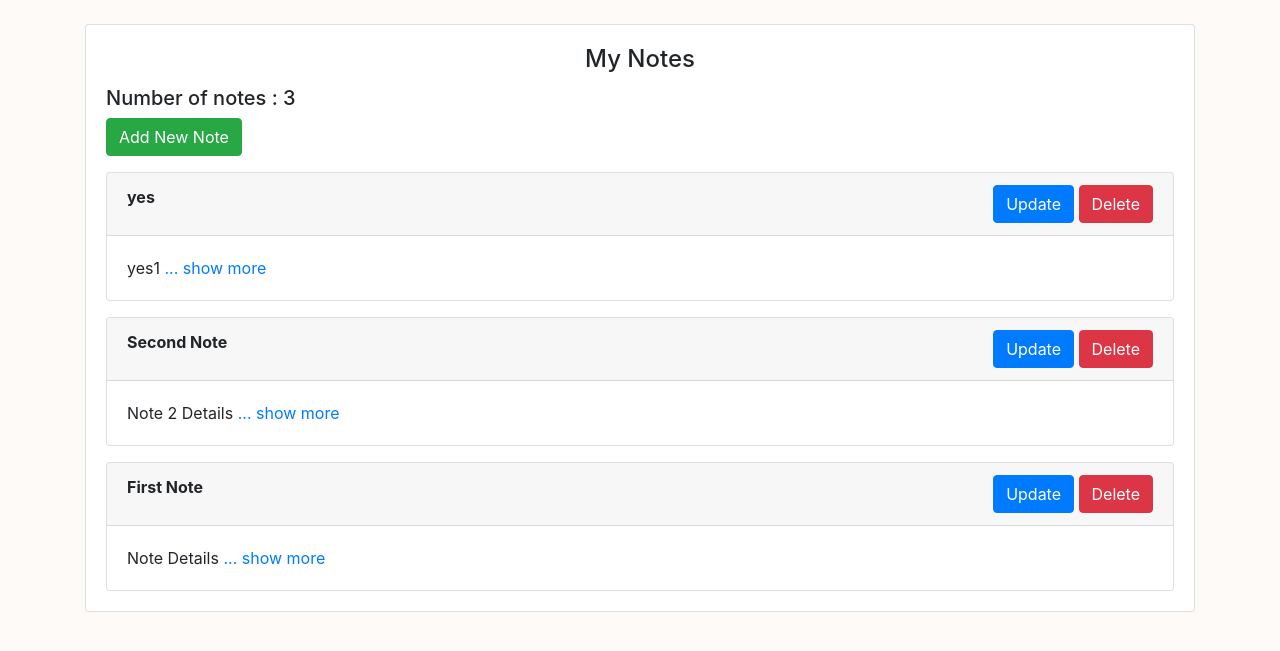
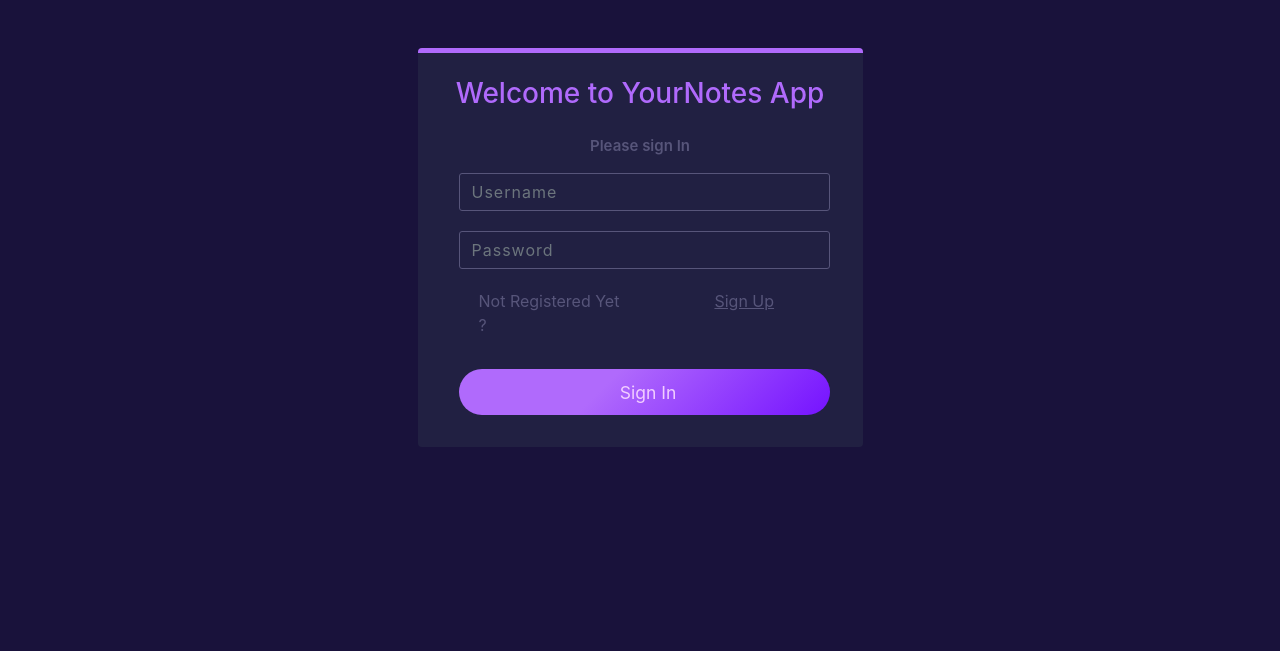
Before and after one commit to AymenBoujmil/Software_Testing_And_Devops, a Flask app: page / in a window 1280 px wide. Shown: the top 651 px of the page. Run offline with Flask 2, Linux system fonts and the light colour scheme; data comes from the database, SQL or seed files in the repository; both versions use the stored data as it was after the commit.

Commit message:
new front

```diff
--- a/App.py
+++ b/App.py
@@ -3,13 +3,71 @@ from flask import request
 from flask import render_template
 from flask import redirect
 from flask import flash
+from flask import session
+from flask import url_for
 import sqlite3
 from NotesRepo import *
+from functools import wraps
+import AuthRepo
+
 app = Flask(__name__)
 app.secret_key = "flaskSecret"
 
 
+@app.route('/register')
+def register():
+    return render_template('register.html')
+
+
+@app.route('/signup')
+def signup():
+    username = request.args.get('username')
+    password = request.args.get('password')
+    AuthRepo.signUp(username, str(password))
+    flash("User Registered successfully", "success")
+    return render_template('login.html')
+
+
+@app.route('/signin')
+def login():
+    print(request.args)
+    username = request.args.get('username')
+    password = request.args.get('password')
+    print(username,'usern')
+
+    result, error = AuthRepo.signIn(username, str(password))
+    print(result)
+    if result:
+        session['logged_in'] = True
+        session['username'] = username
+        flash('Logged in successfully', 'success')
+        return redirect(url_for("root"))
+    else:
+        return render_template('login.html', error=error)
+
+
+def is_logged_in(f):
+    @wraps(f)
+    def wrap(*args, **kwargs):
+        if 'logged_in' in session:
+            return f(*args, **kwargs)
+        else:
+            flash('Not Connected', 'danger')
+            return render_template('login.html')
+
+    return wrap
+
+
+@app.route('/logout')
+@is_logged_in
+def logout():
+    session.clear()
+    flash('Logged out successfully', 'success')
+    return render_template('login.html')
+
+
 @app.route('/')
+@is_logged_in
 def root():
     notes = fetchAll()
     number = notesNumber(notes)
@@ -17,18 +75,20 @@ def root():
 
 
 @app.route('/note/<_id>')
+@is_logged_in
 def note(_id):
-
     note = fetchone(_id)
     return render_template('note.html', note=note)
 
 
 @app.route('/create')
+@is_logged_in
 def create():
     return render_template('create.html')
 
 
 @app.route('/edit')
+@is_logged_in
 def edit():
     # Get request args
     title = request.args.get('title')
@@ -39,6 +99,7 @@ def edit():
 
 
 @app.route('/insert')
+@is_logged_in
 def insert():
     # Get request args
     title = request.args.get('title')
@@ -49,16 +110,18 @@ def insert():
 
 
 @app.route('/update/<_id>')
+@is_logged_in
 def update(_id):
     # Get request args
     title = request.args.get('title')
     note = request.args.get('note')
     noteUpdate(_id, title, note)
-    flash("Note updated successfully","success")
+    flash("Note updated successfully", "success")
     return redirect('/')
 
 
 @app.route('/delete/<_id>')
+@is_logged_in
 def delete(_id):
     noteDelete(_id)
     flash('Note deleted successfully', "success")
--- a/UnitTests/unitTests.py
+++ b/UnitTests/unitTests.py
@@ -62,7 +62,6 @@ class TestUpdateNote(TestCase):
         # Then
         mock_execute.assert_called_once()
 
-
 class TestDelete(TestCase):
     @patch("NotesRepo.sqlite3")
     def test_deleteProduct(self, mocked_object):
--- /dev/null
+++ b/static/css.css
@@ -0,0 +1,141 @@
+body{
+	background-color: #19123B;
+}
+.card{
+	border: none;
+	border-top: 5px solid  rgb(176,106,252);
+	background: #212042;
+	color: #57557A;
+}
+p{
+	font-weight: 600;
+	font-size: 15px;
+}
+.fab{
+	display: flex;
+	justify-content: center;
+	align-items: center;
+	border: none;
+	background: #2A284D;
+	height: 40px;
+	width: 90px;
+}
+.fab:hover{
+	cursor: pointer;
+}
+.fa-twitter{
+	color: #56ABEC;
+}
+.fa-facebook{
+	color: #1775F1;
+}
+.fa-google{
+	color: #CB5048;
+}
+.division{
+	float: none;
+	position: relative;
+	margin: 30px auto 20px;
+	text-align: center;
+	width: 100%;
+	box-sizing: border-box;
+}
+.division .line{
+	border-top: 1.5px solid #57557A;;
+	position: absolute;
+	top: 13px;
+	width: 85%;
+}
+.line.l{
+	left: 52px;
+}
+.line.r{
+	right: 45px;
+
+}
+.division span{
+	font-weight: 600;
+	font-size: 14px;
+}
+.myform{
+	padding: 0 25px 0 33px;
+}
+.form-control{
+	border: 1px solid #57557A;
+	border-radius: 3px;
+	background: #212042;
+	margin-bottom: 20px;
+	letter-spacing: 1px;
+
+}
+.form-control:focus{
+	border: 1px solid #57557A;
+	border-radius: 3px;
+	box-shadow: none;
+	background: #212042;
+	color: #fff;
+	letter-spacing: 1px;
+}
+.bn{
+	text-decoration: underline;
+}
+.bn:hover{
+	cursor: pointer;
+}
+.form-check-input {
+    margin-top: 8px!important;
+    }
+.btn-primary{
+background: linear-gradient(135deg, rgba(176,106,252,1) 39%,rgba(116,17,255,1) 101%);
+border: none;
+border-radius: 50px;
+}
+.btn-success{
+background: linear-gradient(135deg, #1775F1 39%,rgba(116,17,255,1) 101%);
+border: none;
+border-radius: 50px;
+}
+.btn-danger{
+background: linear-gradient(135deg,   #c54e56 39%,#7f3558  101%);
+border: none;
+border-radius: 50px;
+}
+.btn-secondary{
+	background: linear-gradient(135deg,   #57557A 39%,#212042  101%);
+border: none;
+border-radius: 50px;
+}
+.btn-primary:focus{
+	box-shadow: none;
+	border: none;
+}
+small{
+	color: #F2CEFF;
+}
+.far.fa-user{
+	font-size: 13px;
+}
+
+@media(min-width: 767px){
+	.bn{
+		text-align: right;
+	}
+}
+@media(max-width: 767px){
+	.form-check{
+		text-align: center;
+	}
+	.bn{
+		text-align: center;
+		align-items: center;
+	}
+}
+@media(max-width: 450px){
+	.fab{
+		width: 100%;
+		height: 100%;
+	}
+	.division .line{
+		width: 50%;
+	}
+}
--- a/templates/create.html
+++ b/templates/create.html
@@ -7,6 +7,7 @@
         <div class="card mt-4">
           <div class="p-2 card-title text-center"><h2>New Note</h2></div>
           <div class="card-body">
+            <button class="btn btn-secondary" onclick="history.back()">Back</button>
             <form id="note" method="get" action="/insert" class="form-group">
               <div class="form-group">
               <label class="my-1 mr-2" for="title">Title :</label>
--- a/templates/edit.html
+++ b/templates/edit.html
@@ -6,6 +6,7 @@
       <div class="col">
         <div class="card mt-4">
           <div class="card-body">
+            <button class="btn btn-secondary" onclick="history.back()">Back</button>
             <form id="note" method="get" action="/update/{{_id}}?title={{title}}&note={{note}}" class="form-group">
               <input type="text" name="title" placeholder="Enter note title..." value="{{title}}" class="form-control"/>
               <textarea name="note" class="form-control noresize mt-2" placeholder="Leave your note here..." rows="12">{{note}}</textarea>
--- a/templates/layout.html
+++ b/templates/layout.html
@@ -2,11 +2,13 @@
 <html lang="en">
 <head>
     <link rel="stylesheet" href="https://cdn.jsdelivr.net/npm/bootstrap@4.6.1/dist/css/bootstrap.min.css">
+    <link rel="stylesheet" href="{{ url_for('static',filename='css.css')}}">
+
   <script src="https://cdn.jsdelivr.net/npm/jquery@3.6.0/dist/jquery.slim.min.js"></script>
   <script src="https://cdn.jsdelivr.net/npm/popper.js@1.16.1/dist/umd/popper.min.js"></script>
   <script src="https://cdn.jsdelivr.net/npm/bootstrap@4.6.1/dist/js/bootstrap.bundle.min.js"></script>
 </head>
-<body style=" background: rgba(200,100,4,0.03);">
+<body>
 {% block body %} {% endblock %}
 </body>
 </html>
--- /dev/null
+++ b/templates/login.html
@@ -0,0 +1,35 @@
+{% extends 'layout.html' %}
+{% if error %}
+  <div class="alert alert-danger" id="error">{{error}}</div>
+{% endif %}
+{% block body %}
+<div class="container">
+	<div class="row d-flex justify-content-center mt-5">
+		<div class="col-12 col-md-8 col-lg-6 col-xl-5">
+			<div class="card py-3 px-2">
+                <h3 class="text-center mb-3 mt-2" style="color: rgb(176,106,252)">Welcome to YourNotes App</h3>
+                <p class="text-center mb-3 mt-2">Please sign In</p>
+				<form class="myform" id="user" method="get" action="/signin">
+					<div class="form-group">
+    					<input type="text" name="username" class="form-control" placeholder="Username">
+  					</div>
+ 					<div class="form-group">
+    					<input type="password" name="password" class="form-control" placeholder="Password">
+  					</div>
+  					<div class="row">
+  						<div class="col-md-6 col-12">
+  							<div class="form-group form-check">
+    							<label class="form-check-label" >Not Registered Yet ?</label>
+  							</div>
+  						</div>
+  						<a href="/register" style="color: #57557A" class="col-md-6 col-12 bn text-center">Sign Up</a>
+  					</div>
+  					<div class="form-group mt-3">
+  						<button type="submit" class="btn btn-block btn-primary btn-lg"><small><i class="far fa-user pr-2"></i>Sign In</small></button>
+  					</div>
+				</form>
+			</div>
+		</div>
+	</div>
+</div>
+{% endblock %}
--- a/templates/notes.html
+++ b/templates/notes.html
@@ -9,6 +9,8 @@
          {% endif %}
 {% endwith %}
 <div class="container">
+    <a class="btn btn-danger" href="/logout">Log Out</a>
+
     <div class="row">
       <div class="col">
         <div class="card mt-4">
```
Also changed, not shown: AuthRepo.py (added, +38 -0 lines), sqliDB_posts.py (+12 -1 lines), templates/register.html (added, +26 -0 lines), UnitTests/integrationTest.py (added), notes.db, user.db (added), 1 other file.
